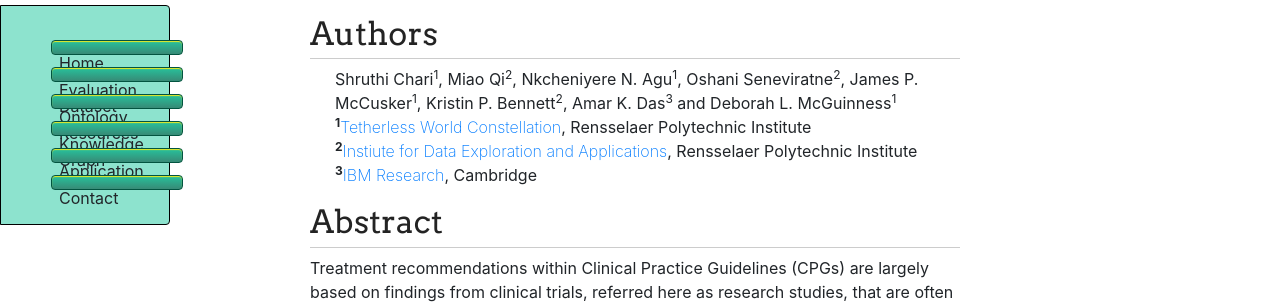
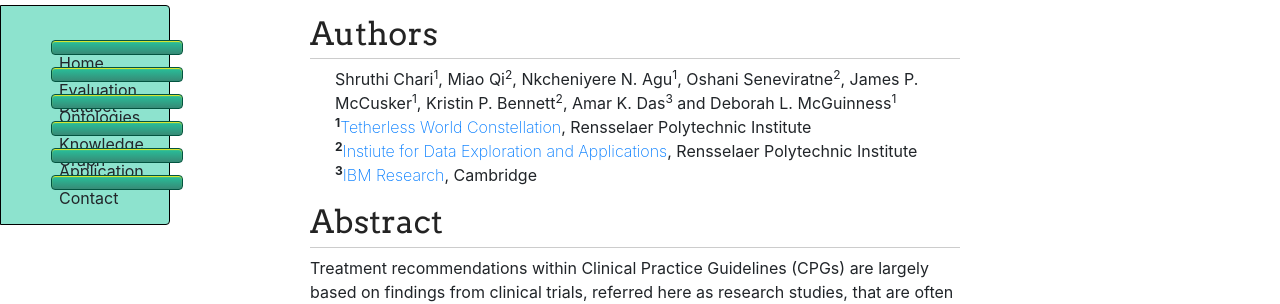
Before and after one commit to tetherless-world/study-cohort-ontology, a Jekyll site: the page built from index.md, in a window 1280 px wide. Shown: the part 277-581 px from the top of the page. Built offline with Jekyll 4.4.1, drawn with Linux system fonts in a browser that asks for light colours; nearby versions of some CDN libraries; our own code applies the rules of GitHub Pages for plain Markdown files; library files that are not in the unit come from our copies.

Commit message:
Update default.html

```diff
--- a/_layouts/default.html
+++ b/_layouts/default.html
@@ -36,7 +36,7 @@
                 <a class="nav-link js-scroll-trigger" href="{{site.baseurl}}/papers-used"><strong>Evaluation Dataset</strong></a>
             </li>
             <li class="nav-item">
-                <a class="nav-link js-scroll-trigger" href="{{site.baseurl}}/ontology-resource"><strong>Ontology Resources</strong></a>
+                <a class="nav-link js-scroll-trigger" href="{{site.baseurl}}/ontology-resource"><strong>Ontologies</strong></a>
             </li>
             <li class="nav-item">
                 <a class="nav-link js-scroll-trigger" href="{{site.baseurl}}/knowledge-graph"><strong>Knowledge Graph</strong></a>
```
